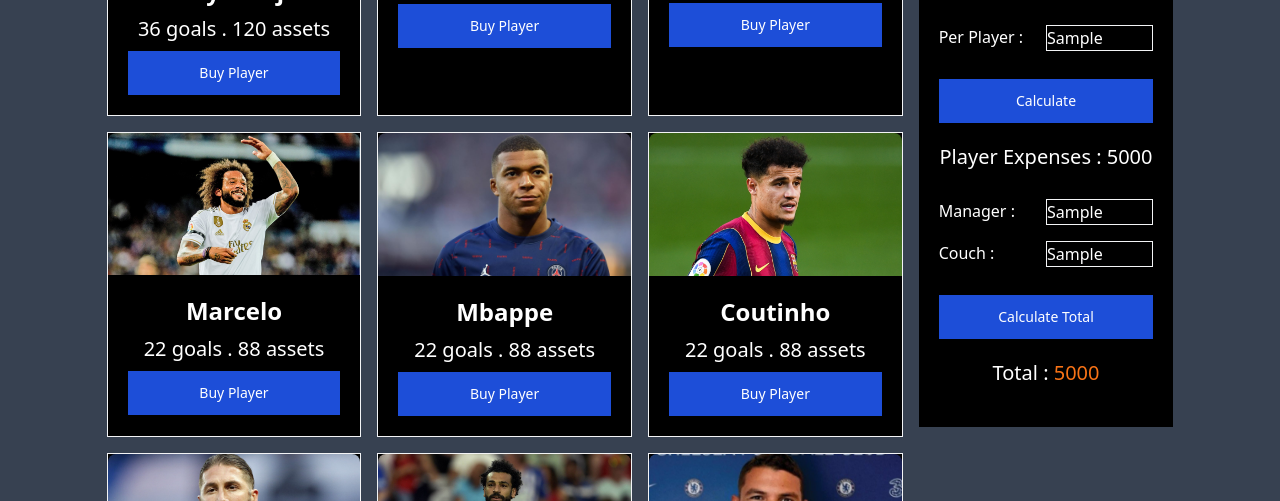
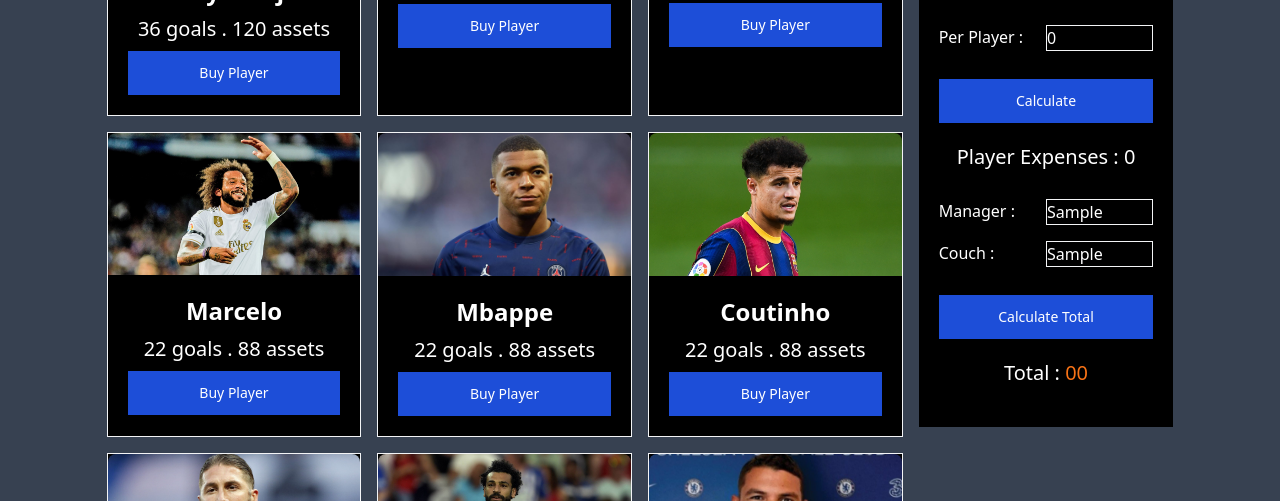
Before and after one commit to Sifat-Khan-cr/Player-selection, a plain HTML site: page index.html in a window 1280 px wide. Both pictures are taken after typing "Sample", "Sample", "Sample" into the empty fields and a click on the button "Calculate". Shown: the part 756-1257 px from the top of the page. Drawn offline with nearby package versions, Linux system fonts and the light colour scheme.

Commit message:
calculation done

```diff
--- a/index.html
+++ b/index.html
@@ -181,25 +181,28 @@
                     <h1 class="text-3xl text-center mb-5">Budget</h1>
                     <div class="flex justify-between py-2">
                         <h5 class="text-center">Per Player :</h5>
-                        <input type="text" name="number" class="w-6/12 bg-black border border-gray-100">
+                        <input id="per-player" type="text" name="number" class="w-6/12 bg-black border border-gray-100"
+                            placeholder="0">
                     </div>
-                    <button type="button"
+                    <button id="btn-calculate" type="button"
                         class="text-white bg-blue-700 hover:bg-blue-800 font-medium text-sm w-full py-3 my-5 mx-auto">Calculate
                     </button>
-                    <h1 class="text-xl text-center mb-5">Player Expenses : <span>5000</span></h1>
+                    <h1 class="text-xl text-center mb-5">Player Expenses : <span id="player-cost">00</span></h1>
                     <div class="flex justify-between py-2">
                         <h5 class="text-center">Manager :</h5>
-                        <input type="text" name="number" class="w-6/12 bg-black border border-gray-100">
+                        <input id="manager" type="text" name="number" class="w-6/12 bg-black border border-gray-100"
+                            placeholder="0">
                     </div>
                     <div class="flex justify-between py-2">
                         <h5 class="text-center">Couch :</h5>
-                        <input type="text" name="number" class="w-6/12 bg-black border border-gray-100">
+                        <input id="couch" type="text" name="number" class="w-6/12 bg-black border border-gray-100"
+                            placeholder="0">
                     </div>
-                    <button type="button"
+                    <button id="btn-total" type="button"
                         class="text-white bg-blue-700 hover:bg-blue-800 font-medium text-sm w-full py-3 my-5 mx-auto">Calculate
                         Total
                     </button>
-                    <h1 class="text-xl text-center mb-5">Total : <span class="text-orange-500">5000</span></h1>
+                    <h1 class="text-xl text-center mb-5">Total : <span id="total" class="text-orange-500">00</span></h1>
 
 
                 </div>
--- a/player.js
+++ b/player.js
@@ -1,5 +1,19 @@
 function getId(data) {
     return document.getElementById(data)
+}
+function getValue(data) {
+    val = parseFloat(getId(data).value);
+    if (isNaN(val)) {
+        alert("please enter valid number")
+        getId(data).value = 00;
+        return 00;
+    } else {
+        return parseFloat(getId(data).value);
+
+    }
+}
+function getText(data) {
+    return parseFloat(getId(data).innerText);
 }
 
 
@@ -21,3 +35,15 @@
 
 
 }
+getId("btn-calculate").addEventListener('click', function () {
+    const perPlayer = getValue("per-player");
+    const player = getId("player-list").childNodes.length - 1;
+    const playercost = player * perPlayer;
+    getId("player-cost").innerText = playercost;
+})
+getId("btn-total").addEventListener('click', function () {
+    const playerCost = getText("player-cost");
+    const manager = getValue("manager");
+    const couch = getValue("couch");
+    getId("total").innerText = playerCost + manager + couch;
+})
```
